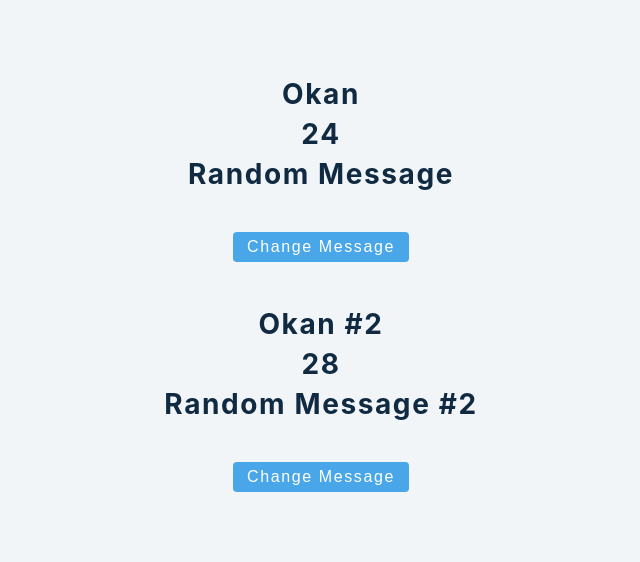
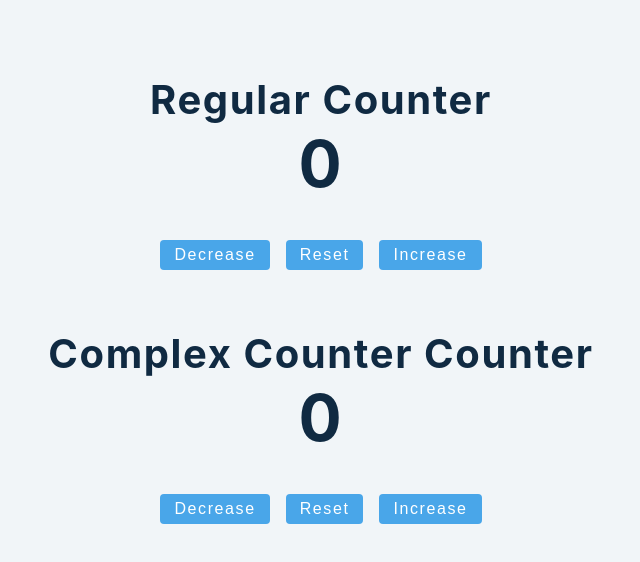
Before and after one commit to OkanAcioglu/React-Hooks, a React (Create React App) app: page / in a window 1280 px wide. Shown: the top 562 px of the page, without its empty margins (319-959 px from the left). Built offline with nearby package versions, Linux system fonts and the light colour scheme.

Commit message:
useState-counter

```diff
--- a/src/App.js
+++ b/src/App.js
@@ -1,5 +1,5 @@
 import React from 'react'
-import Setup from './tutorial/1-useState/setup/4-useState-object'
+import Setup from './tutorial/1-useState/setup/5-useState-counter'
 function App() {
   return (
     <div className='container'>
--- a/src/tutorial/1-useState/setup/5-useState-counter.js
+++ b/src/tutorial/1-useState/setup/5-useState-counter.js
@@ -1,7 +1,89 @@
-import React, { useState } from 'react';
+import React, { useState } from 'react'
+//! All this time we used value in updated form
+const UseStateCounter = () => {
+  console.log('render')
+  const [value, setValue] = useState(0)
+  const [value1, setValue1] = useState(0)
 
-const UseStateCounter = () => {
-  return <h2>useState counter example</h2>;
-};
+  const decreaseHandler = () => {
+    //! Below is the way of passing the value directly in set function
+    //! When we log the value it is still the initial value although UI decreased by 1
+    setValue(value - 1)
+    console.log(value)
+  }
+  const resetHandler = () => {
+    setValue(0)
+    console.log(value)
+  }
+  const increaseHandler = () => {
+    //! Below is the way of passing the value directly in set function
+    //! When we log the value it is still the initial value although UI increased by 1
+    setValue(value + 1)
+    console.log(value)
+  }
+  const decreaseHandler1 = () => {
+    //! Below case although there is two setValue1 function when we click the decrease button there is only rendered only 1 decrease because for each setValue1 value1 is 0...
+    // setValue1(value1 - 1)
+    // setValue1(value1 - 1)
+    //! Instead use functional approach to grab the prevValue before the render...
+    setValue1((prevValue) => {
+      return prevValue - 1
+    })
+    setValue1((prevValue) => {
+      return prevValue - 1
+    })
+  }
+  const resetHandler1 = () => {
+    setValue1(0)
+    console.log(value1)
+  }
+  const increaseHandler1 = () => {
+    //! When we click 3 times after 2 second count increase just 1 WHY?
+    //! We grabbing the value inside the setValue1... But setValue1 function is async... When we click 3 times all of the clicks value1 taken as 0...
+    // setTimeout(() => {
+    //   setValue1(value1 + 1)
+    // }, 2000)
+    //! What we need to do is instead of directly passing the value we should pass it in a function...
+    //! This function gets a parameter as old value
+    //! This time when we click 5 times counter will start increase smoothly from 0 to 5 after 2 seconds
+    //! Do not forget to write return when using function case...
+    setTimeout(() => {
+      setValue1((prevValue) => {
+        return prevValue + 1
+      })
+    }, 2000)
+  }
 
-export default UseStateCounter;
+  return (
+    <>
+      <section style={{ margin: '4rem 0' }}>
+        <h2>Regular Counter</h2>
+        <h1>{value}</h1>
+        <button className='btn' onClick={decreaseHandler}>
+          Decrease
+        </button>
+        <button className='btn' onClick={resetHandler}>
+          Reset
+        </button>
+        <button className='btn' onClick={increaseHandler}>
+          Increase
+        </button>
+      </section>
+      <section style={{ margin: '4rem 0' }}>
+        <h2>Complex Counter Counter</h2>
+        <h1>{value1}</h1>
+        <button className='btn' onClick={decreaseHandler1}>
+          Decrease
+        </button>
+        <button className='btn' onClick={resetHandler1}>
+          Reset
+        </button>
+        <button className='btn' onClick={increaseHandler1}>
+          Increase
+        </button>
+      </section>
+    </>
+  )
+}
+
+export default UseStateCounter
```
